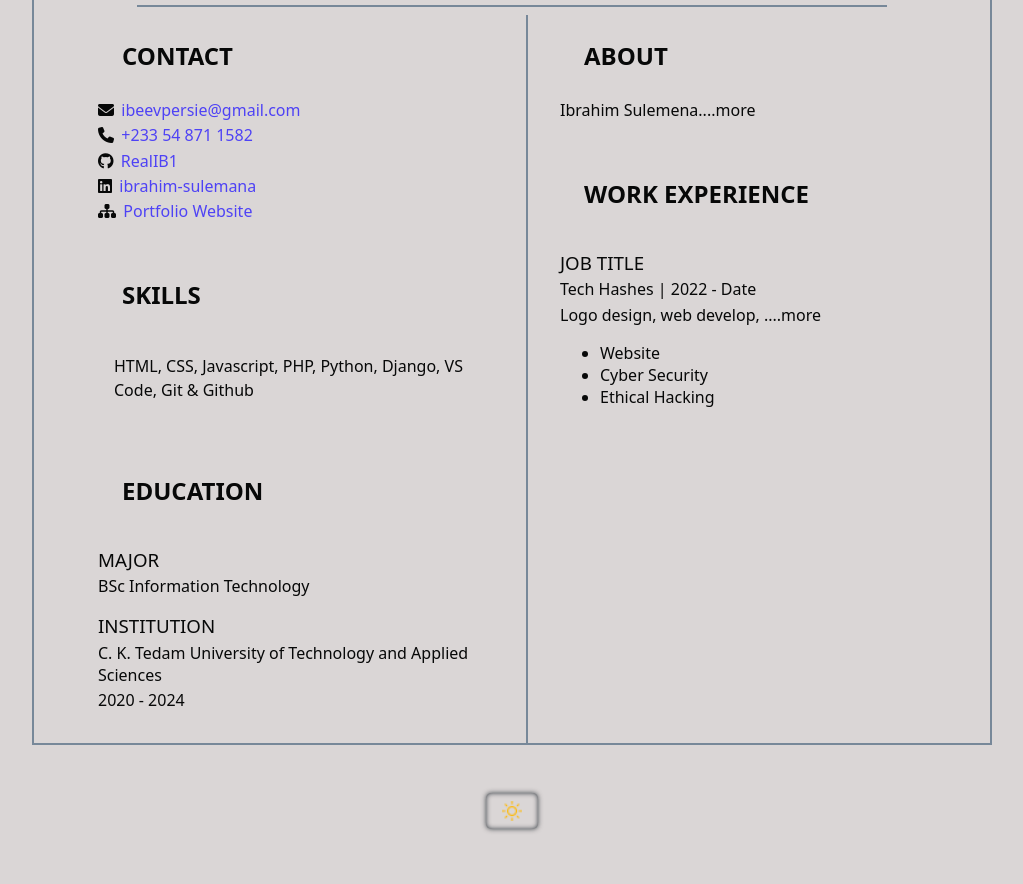
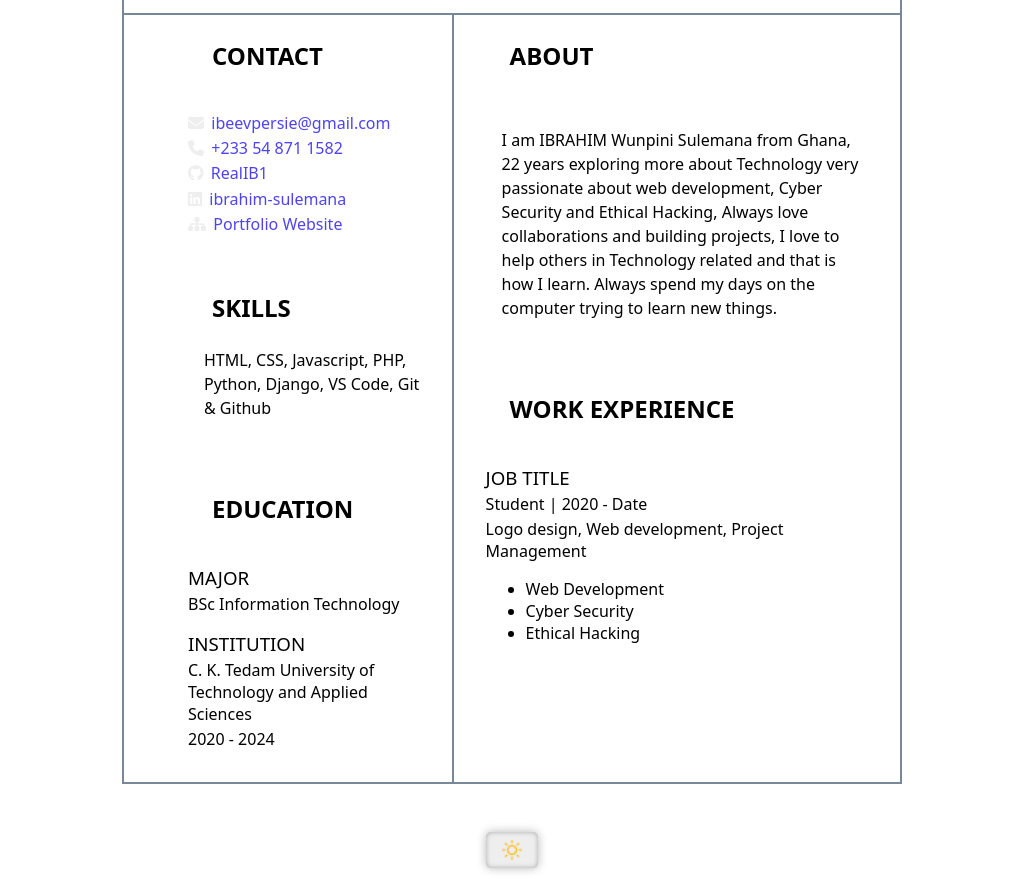
Before and after one commit to RealIB1/resume, a plain HTML site: page index.html in a window 1280 px wide. Shown: the part 393-1277 px from the top of the page, without its empty margins (128-1151 px from the left). Before the commit the page ends 1238 px from the top, so only its background shows below. Drawn offline with Linux system fonts and the light colour scheme.

Commit message:
modified:   index.html

```diff
--- a/index.html
+++ b/index.html
@@ -68,7 +68,7 @@
             <section>
                 <h2 class="about">ABOUT</h2>
 
-                <p class="description">Ibrahim Sulemena....more</p>
+                <p class="description">I am IBRAHIM Wunpini Sulemana from Ghana, 22 years exploring more about Technology very passionate about web development, Cyber Security and Ethical Hacking, Always love collaborations and building projects, I love to help others in Technology related and that is how I learn. Always spend my days on the computer trying to learn new things.</p>
             </section>
 
             <section>
@@ -76,12 +76,11 @@
 
                 <h3 class="job_title">JOB TITLE</h3>
                 <p>
-                    Tech Hashes | 2022 - Date
+                 Student | 2020 - Date
                 </p>
-                <p>Logo design, web develop, ....more</p>
-
+                <p>Logo design, Web development, Project Management</p>
                 <ul class="acomplishments">
-                    <li class="acomplishment_list">Website</li>
+                    <li class="acomplishment_list">Web Development</li>
                     <li class="acomplishment_list">Cyber Security</li>
                     <li class="acomplishment_list">Ethical Hacking</li>
                 </ul>
--- a/style.css
+++ b/style.css
@@ -18,6 +18,11 @@ body.dark-theme {
 
   }
  button.btn-toggle.active, button.btn-toggle:hover {
+    background: rgb(8, 8, 8);
+    box-shadow: inset 0px 0px 5px rgb(18, 18, 18, .3), 0 0 10px rgba(18, 18, 18, .3);
+  }
+
+  button.btn-toggle {
     background: #222;
     color: white;
     box-shadow: inset 0px 0px 5px rgb(18, 18, 18, .3), 0 0 10px rgba(18, 18, 18, .3);
@@ -28,7 +33,6 @@ body.dark-theme {
     --bkg-color: #eee;
     transition: background .8s ease-out;
   }
-}
 
 * {
   font-family:system-ui, -apple-system, BlinkMacSystemFont, 'Segoe UI', Roboto, Oxygen, Ubuntu, Cantarell, 'Open Sans', 'Helvetica Neue', sans-serif;
@@ -41,8 +45,33 @@ body {
 
 
 h1,h2, h3,
-p, li {
+p, li, i {
   color: var(--text-color);
+}
+
+}
+
+@media (prefers-color-scheme: light) {
+  /* defaults to light theme */
+  body {
+    --text-color: #eee;
+    --bkg-color: #121212;
+    transition: background .8s ease-out;
+  }
+  button.btn-toggle.active, button.btn-toggle:hover {
+    background: #eee;
+    box-shadow: inset 0px 0px 5px rgba(219, 219, 219, 0.3), 0 0 10px rgba(224, 224, 224, 0.3);
+  }
+  button.btn-toggle {
+    background: #eee;
+    color: rgb(8, 8, 8);
+    box-shadow: inset 0px 0px 5px rgb(18, 18, 18, .3), 0 0 10px rgba(18, 18, 18, .3);
+  }
+  body.light-theme {
+    --text-color: #121212;
+    --bkg-color: #eee;
+    transition: background .8s ease-in;
+  }
 }
 /* Main Content Stryle */
 
@@ -72,7 +101,7 @@ body {
   margin: 2em;
   height: 100%;
   width: 100%;
-  max-width: 960px;
+  max-width: 780px;
 }
 
 h1,
@@ -92,7 +121,7 @@ h1 {
 h2 {
   font-size: 1.5rem;
   padding:  1em;
-  /* margin-bottom: 1rem; */
+  margin-bottom: 1rem;
   font-weight: 600;
 }
 
@@ -117,12 +146,16 @@ a:hover, a:focus {
 .header {
   text-align: center;
   margin: 0 1em;
+  width: 100%;
+  max-width: 780px;
 }
 
 main {
   display: grid;
-  grid-template-columns: 50% 50%;
+  grid-template-columns: 40% 60%;
   margin-left: 2rem;
+  height: 100%;
+  margin-top: -.5rem;
   /* border: 2px solid; */
 }
 
@@ -136,10 +169,16 @@ a {
 
 i {
   margin-right: 0.2em;
+  color: #eee;
 }
 
 p {
   margin: 0.2em auto;
+}
+
+.description {
+  line-height: 1.5;
+  padding: 1rem;
 }
 
 hr {
@@ -150,18 +189,29 @@ hr {
   max-width: 780px;
 }
 
+article {
+  width: 100%;
+  max-width: 780px;
+  height: 100%;
+
+}
+
 #main_left {
   border-right: 2px solid lightslategray;
   height: 100%;
+  width: 100%;
 }
 
 #main_right {
   margin-right: 2em;
+  width: 100%;
+  height: 100%;
 }
 
 .skill {
   padding: 1rem;
   line-height: 1.5;
+  margin-top: -2rem;
 }
 
 .btn-toggle {
@@ -175,7 +225,8 @@ hr {
   margin: 1rem;
   cursor: pointer;
   font-size: 1rem;
-  background: none;
+  background: #eee;
+  color: #070808;
   box-shadow: inset 0 0 5px rgba(4, 13, 22, 0.753), 0 0 5px rgba(2, 11, 19, 0.692);
 }
 
@@ -189,23 +240,6 @@ hr {
   transition: rotate 5s ease-in;
 }
 
-i {
-  transition: i 0.5s ease-in;
-  transform: rotate(0deg);
-  transition: rotate 5s ease-in;
-  outline: none;
-  border: none;
-}
-
-.btn-toggle i:hover {
-  transform: rotate(360deg);
-  transition: rotate 5s ease-in;
-}
-
-.btn-toggle.active i:active {
-  transform: rotate(360deg);
-  transition: rotate 5s ease-in;
-}
 
 .btn-toggle.active, .btn-toggle:hover {
   transform: translateZ(0.5rem);
@@ -214,11 +248,6 @@ i {
   box-shadow: inset 0px 0px 5px rgb(18, 18, 18, .3), 0 0 5px rgba(18, 18, 18, .3);
 }
 
-button {
-  outline: none;
-  border: none;
-}
-
 img {
   width: 20px;
   height: 20px;
```
